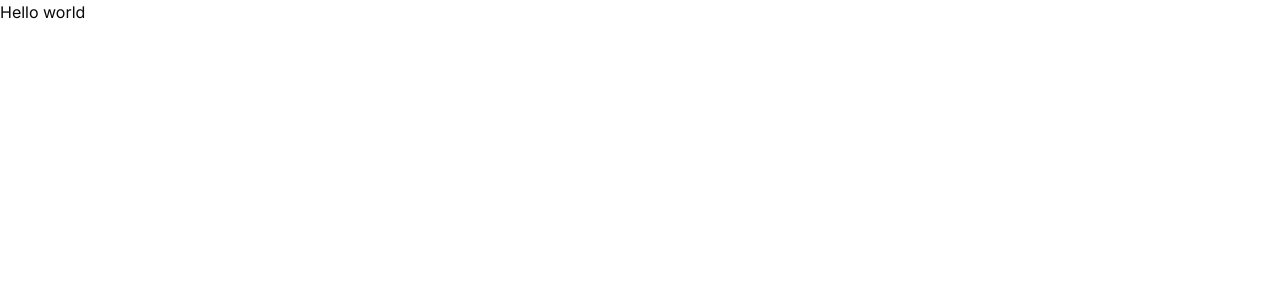
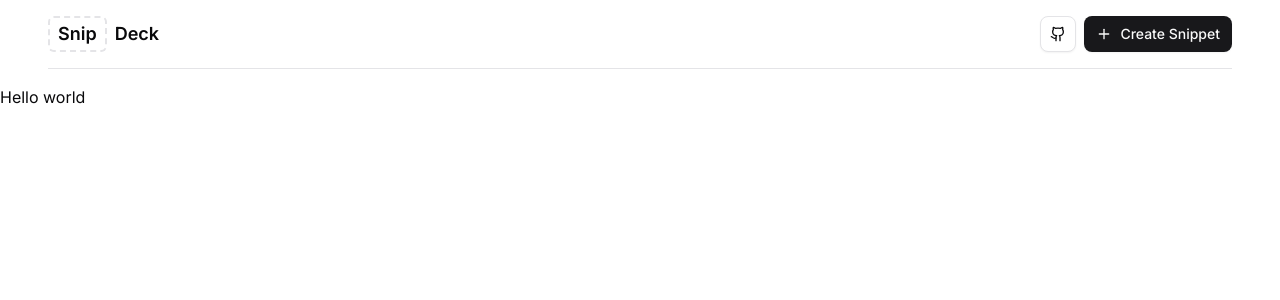
Before and after one commit to inclinedadarsh/snipdeck-frontend, a Next.js app: page / in a window 1280 px wide. Shown: the top 300 px of the page. Built offline with nearby package versions, Linux system fonts and the light colour scheme.

Commit message:
feat: implement Navbar component and integrate it into the layout

```diff
--- a/src/app/layout.tsx
+++ b/src/app/layout.tsx
@@ -1,6 +1,7 @@
 import type { Metadata } from "next";
 import { Inter, Inter_Tight } from "next/font/google";
 import "./globals.css";
+import Navbar from "@/components/navbar";
 
 const inter = Inter({
 	variable: "--font-inter",
@@ -24,7 +25,10 @@ export default function RootLayout({
 }>) {
 	return (
 		<html lang="en">
-			<body className="font-body antialiased">{children}</body>
+			<body className="font-body antialiased">
+				<Navbar />
+				{children}
+			</body>
 		</html>
 	);
 }
--- /dev/null
+++ b/src/components/navbar.tsx
@@ -0,0 +1,41 @@
+import { cn } from "@/lib/utils";
+import { Github, Plus } from "lucide-react";
+import Link from "next/link";
+import React from "react";
+import { buttonVariants } from "./ui/button";
+import { ViewContainer } from "./ui/view-container";
+
+const Navbar = () => {
+	return (
+		<nav className="mb-4">
+			<ViewContainer className="flex justify-between items-center py-4 border-b border-border">
+				<div className="font-semibold text-lg flex gap-2 items-center">
+					<span className="px-2 py-0.5 border-border border-dashed border-2 rounded-sm">
+						Snip
+					</span>
+					<span className="">Deck</span>
+				</div>
+				<div className="flex items-center gap-2">
+					<Link
+						href="https://github.com/inclinedadarsh/snipdeck-frontend"
+						target="_blank"
+						rel="noopener noreferrer"
+						className={cn(
+							buttonVariants({
+								variant: "outline",
+								size: "icon",
+							}),
+						)}
+					>
+						<Github />
+					</Link>
+					<Link href="/" className={cn(buttonVariants())}>
+						<Plus /> Create Snippet
+					</Link>
+				</div>
+			</ViewContainer>
+		</nav>
+	);
+};
+
+export default Navbar;
```
